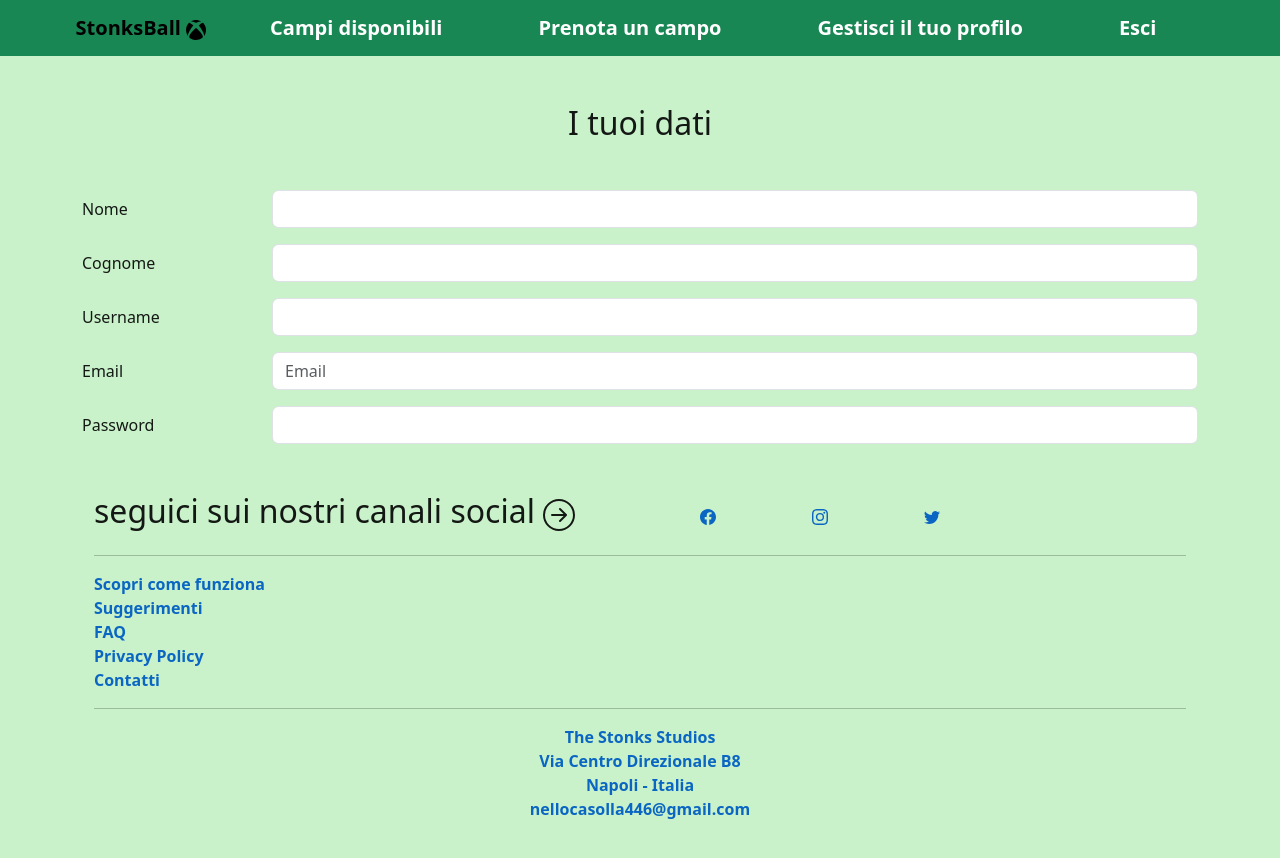
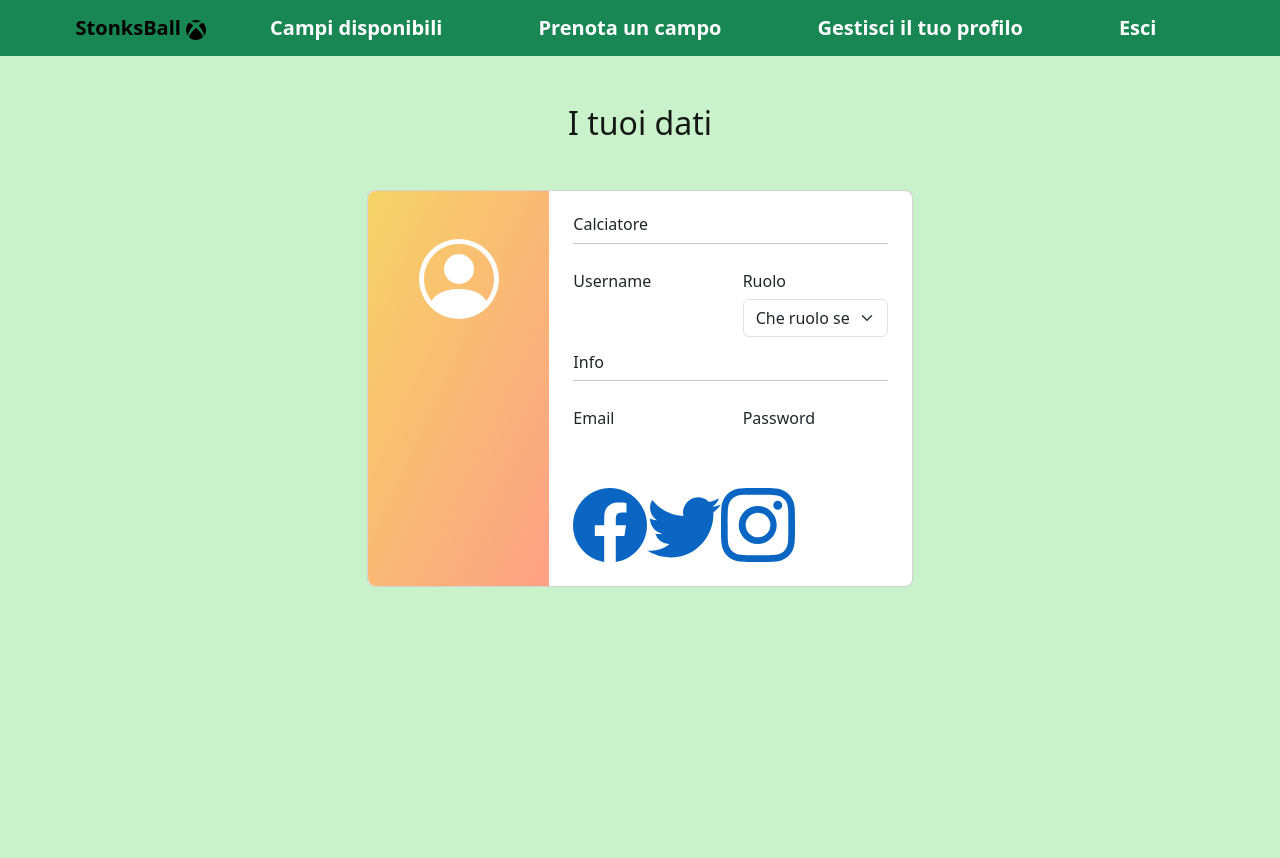
Before and after one commit to nellocas01/Capstone-Project-FS0123-FrontEnd, a React (Create React App) app: page /profilo in a window 1280 px wide. Shown: the top 858 px of the page. After the commit the page ends 800 px from the top, so only its background shows below. Built offline with nearby package versions, Linux system fonts and the light colour scheme.

Commit message:
implementazione ProfilePage dinamica

```diff
--- a/src/assets/css/style.css
+++ b/src/assets/css/style.css
@@ -62,10 +62,13 @@ body {
   .text-start{
     color: rgba(26, 77, 3, 0.712);
   }
-  /* .video-start{
-    src: url(../img/video.mp4);
-  } */
 /* PROFILE PAGE */
+.psw-text{
+  border: none;
+  overflow: hidden;
+  white-space: nowrap;
+  text-overflow: ellipsis;
+}
 .gradient-custom {
   /* fallback for old browsers */
   background: #f6d365;
--- a/src/component/ProfilePage.jsx
+++ b/src/component/ProfilePage.jsx
@@ -1,7 +1,12 @@
 import React, { useEffect, useState } from "react";
-import { Col, Container, Form, Row } from "react-bootstrap";
-import FooterComponent from "./FooterComponent";
+import { Card, Col, Container, Form, InputGroup, Row } from "react-bootstrap";
 import NavbarComponent from "./NavbarComponent";
+import {
+  Facebook,
+  Instagram,
+  PersonCircle,
+  Twitter,
+} from "react-bootstrap-icons";
 
 const ProfilePage = () => {
   const [userDetails, setUserDetails] = useState();
@@ -19,6 +24,7 @@ const ProfilePage = () => {
     if (token) {
       fetchUser();
     }
+    // eslint-disable-next-line react-hooks/exhaustive-deps
   }, [token]);
 
   const fetchUser = async () => {
@@ -50,74 +56,96 @@ const ProfilePage = () => {
       <NavbarComponent />
 
       {/* PROFILE PAGE */}
-      <Container className="my-5">
+      <section>
         <h2 className="d-flex justify-content-center my-5">I tuoi dati</h2>
-        <Form>
-          <Form.Group as={Row} className="mb-3">
-            <Form.Label column sm={2}>
-              Nome
-            </Form.Label>
-            <Col sm={10}>
-              <Form.Control
-                type="text"
-                placeholder=""
-                value={userDetails?.name}
-              />
+        <Container>
+          <Row className="justify-content-center align-items-center h-100">
+            <Col lg={6} className="mb-4 mb-lg-0">
+              <Card className="mb-3" style={{ borderRadius: ".5rem" }}>
+                <Row className="g-0">
+                  <Col
+                    md="4"
+                    className="gradient-custom text-center text-white"
+                    style={{
+                      borderTopLeftRadius: ".5rem",
+                      borderBottomLeftRadius: ".5rem",
+                    }}
+                  >
+                    <div className="mt-5">
+                      <PersonCircle
+                        className="mb-5"
+                        style={{ fontSize: "80px" }}
+                      />
+                      <h4 className="my-4">{userDetails?.name}</h4>
+                      <h3 className="my-4">{userDetails?.surname}</h3>
+                    </div>
+                  </Col>
+                  <Col md="8">
+                    <Card.Body className="p-4">
+                      <h6>Calciatore</h6>
+                      <hr className="mt-0 mb-4" />
+                      <Row className="pt-1">
+                        <Col size="6" className="mb-3">
+                          <h6>Username</h6>
+                          <Card.Text className="text-muted">
+                            {userDetails?.username}
+                          </Card.Text>
+                        </Col>
+                        <Col size="6" className="mb-3">
+                          <h6>Ruolo</h6>
+                          <Form.Select defaultValue="default">
+                            <option value="default" disabled>
+                              Che ruolo sei?
+                            </option>
+                            <option value="portiere">Portiere</option>
+                            <option value="difensore">Difensore</option>
+                            <option value="centrocampista">
+                              Centrocampista
+                            </option>
+                            <option value="attaccante">Attaccante</option>
+                          </Form.Select>
+                        </Col>
+                      </Row>
+                      <h6 tag="h6">Info</h6>
+                      <hr className="mt-0 mb-4" />
+                      <Row className="pt-1">
+                        <Col size="6" className="mb-3">
+                          <h6>Email</h6>
+                          <Card.Text className="text-muted">
+                            {userDetails?.email}
+                          </Card.Text>
+                        </Col>
+                        <Col size="6" className="mb-3">
+                          <h6>Password</h6>
+                          <InputGroup>
+                            <Form.Control
+                              className="psw-text"
+                              type="password"
+                              defaultValue={userDetails?.password}
+                              readOnly
+                            />
+                          </InputGroup>
+                        </Col>
+                      </Row>
+                      <div className="d-flex justify-content-start">
+                        <a href="#!">
+                          <Facebook size={74} />
+                        </a>
+                        <a href="#!">
+                          <Twitter size={74} />
+                        </a>
+                        <a href="#!">
+                          <Instagram size={74} />
+                        </a>
+                      </div>
+                    </Card.Body>
+                  </Col>
+                </Row>
+              </Card>
             </Col>
-          </Form.Group>
-          <Form.Group as={Row} className="mb-3">
-            <Form.Label column sm={2}>
-              Cognome
-            </Form.Label>
-            <Col sm={10}>
-              <Form.Control
-                type="text"
-                placeholder=""
-                value={userDetails?.surname}
-              />
-            </Col>
-          </Form.Group>
-          <Form.Group as={Row} className="mb-3">
-            <Form.Label column sm={2}>
-              Username
-            </Form.Label>
-            <Col sm={10}>
-              <Form.Control
-                type="text"
-                placeholder=""
-                value={userDetails?.username}
-              />
-            </Col>
-          </Form.Group>
-          <Form.Group as={Row} className="mb-3">
-            <Form.Label column sm={2}>
-              Email
-            </Form.Label>
-            <Col sm={10}>
-              <Form.Control
-                type="email"
-                placeholder="Email"
-                value={userDetails?.email}
-              />
-            </Col>
-          </Form.Group>
-          <Form.Group as={Row} className="mb-3">
-            <Form.Label column sm={2}>
-              Password
-            </Form.Label>
-            <Col sm={10}>
-              <Form.Control
-                type="password"
-                placeholder=""
-                value={userDetails?.password}
-              />
-            </Col>
-          </Form.Group>
-
-          {/* FOOTER*/}
-          <FooterComponent />
-        </Form>
-      </Container>
+          </Row>
+        </Container>
+      </section>
     </>
   );
 };
```
